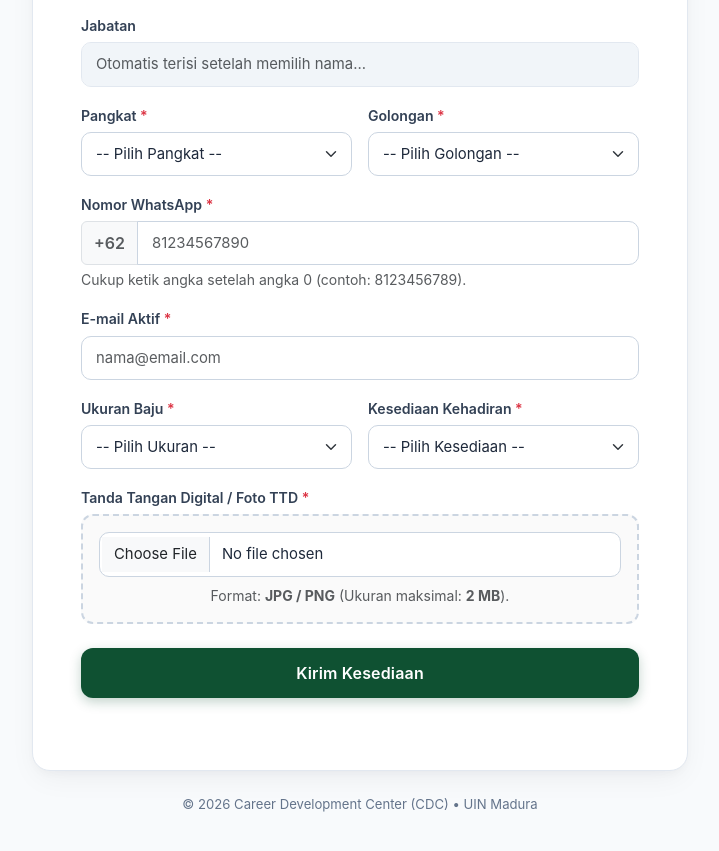
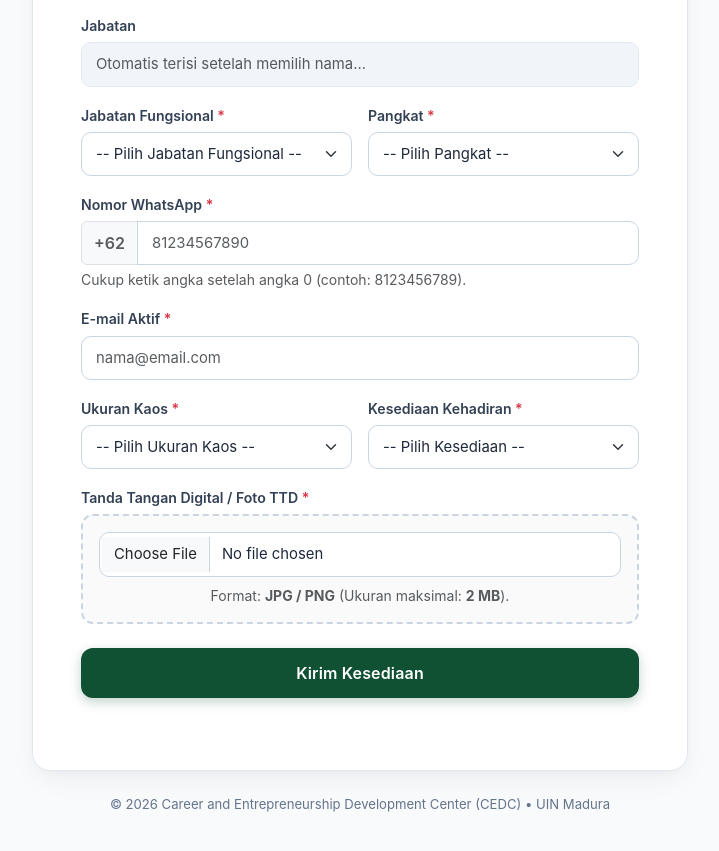
Before and after one commit to Nvl123/Form-CDC-UIN-Madura, a plain HTML site: page index.html in a window 1280 px wide. Shown: the part 715-1566 px from the top of the page, without its empty margins (280-999 px from the left). Drawn offline with nearby package versions, Linux system fonts and the light colour scheme.

Commit message:
Update index.html

```diff
--- a/index.html
+++ b/index.html
@@ -246,9 +246,9 @@
 
       <!-- HEADER -->
       <div class="header-banner">
-        <span class="cdc-badge">Career Development Center</span>
+        <span class="cdc-badge">CAREER AND ENTREPRENEURSHIP DEVELOPMENT CENTER</span>
         <h1 class="header-title">Form Kesediaan Pelaksana Kegiatan</h1>
-        <p class="header-subtitle">CDC Universitas Islam Negeri Madura</p>
+        <p class="header-subtitle">CEDC Universitas Islam Negeri Madura</p>
       </div>
 
       <div class="p-4 p-md-5">
@@ -332,31 +332,30 @@
             >
           </div>
 
-          <!-- ROW PANGKAT & GOLONGAN -->
+          <!-- ROW JABATAN FUNGSIONAL & PANGKAT -->
           <div class="row g-3 mb-3">
+            <div class="col-sm-6">
+              <label class="form-label" for="jabatanFungsional">
+                Jabatan Fungsional <span class="text-danger">*</span>
+              </label>
+              <select class="form-select" id="jabatanFungsional" required>
+                <option value="" selected disabled>-- Pilih Jabatan Fungsional --</option>
+                <option value="Guru besar">Guru besar</option>
+                <option value="Lektor kepala">Lektor kepala</option>
+                <option value="Lektor">Lektor</option>
+                <option value="Lainnya">Lainnya</option>
+              </select>
+            </div>
+
             <div class="col-sm-6">
               <label class="form-label" for="pangkat">
                 Pangkat <span class="text-danger">*</span>
               </label>
               <select class="form-select" id="pangkat" required>
                 <option value="" selected disabled>-- Pilih Pangkat --</option>
-                <option value="Pembina">Pembina</option>
-                <option value="Penata Tingkat I">Penata Tingkat I</option>
-                <option value="Ahli Pertama">Ahli Pertama</option>
-                <option value="Pemula">Pemula</option>
-              </select>
-            </div>
-
-            <div class="col-sm-6">
-              <label class="form-label" for="golongan">
-                Golongan <span class="text-danger">*</span>
-              </label>
-              <select class="form-select" id="golongan" required>
-                <option value="" selected disabled>-- Pilih Golongan --</option>
-                <option value="IV/a">IV/a</option>
-                <option value="III/d">III/d</option>
-                <option value="X">X</option>
-                <option value="V">V</option>
+                <option value="Pembina / IV">Pembina / IV</option>
+                <option value="Penata / III">Penata / III</option>
+                <option value="PPPK / X">PPPK / X</option>
               </select>
             </div>
           </div>
@@ -397,14 +396,14 @@
             >
           </div>
 
-          <!-- ROW UKURAN BAJU & KESEDIAAN -->
+          <!-- ROW UKURAN KAOS & KESEDIAAN -->
           <div class="row g-3 mb-3">
             <div class="col-sm-6">
-              <label class="form-label" for="baju">
-                Ukuran Baju <span class="text-danger">*</span>
+              <label class="form-label" for="ukuranKaos">
+                Ukuran Kaos <span class="text-danger">*</span>
               </label>
-              <select class="form-select" id="baju" required>
-                <option value="" selected disabled>-- Pilih Ukuran --</option>
+              <select class="form-select" id="ukuranKaos" required>
+                <option value="" selected disabled>-- Pilih Ukuran Kaos --</option>
                 <option value="2XL">2XL</option>
                 <option value="XL">XL</option>
                 <option value="L">L</option>
@@ -463,7 +462,7 @@
     </div>
 
     <div class="footer-text">
-      &copy; 2026 Career Development Center (CDC) &bull; UIN Madura
+      &copy; 2026 Career and Entrepreneurship Development Center (CEDC) &bull; UIN Madura
     </div>
 
   </div>
@@ -647,15 +646,16 @@
       const reader = new FileReader();
 
       reader.onload = async function(e) {
+        // Data dari form UI dimapping ke key yang diharapkan backend (Google Apps Script)
         const formData = {
           nama: document.getElementById("nama").value.trim(),
           nip: nipVal,
           jabatan: jabatanVal,
-          pangkat: document.getElementById("pangkat").value,
-          golongan: document.getElementById("golongan").value,
+          pangkat: document.getElementById("jabatanFungsional").value, // UI: Jabatan Fungsional -> Backend: pangkat
+          golongan: document.getElementById("pangkat").value,          // UI: Pangkat -> Backend: golongan
           whatsapp: "+62" + document.getElementById("whatsapp").value.trim(),
           email: document.getElementById("email").value.trim(),
-          baju: document.getElementById("baju").value,
+          baju: document.getElementById("ukuranKaos").value,           // UI: Ukuran Kaos -> Backend: baju
           kehadiran: document.getElementById("kehadiran").value,
           fileName: file.name,
           fileData: e.target.result
```
